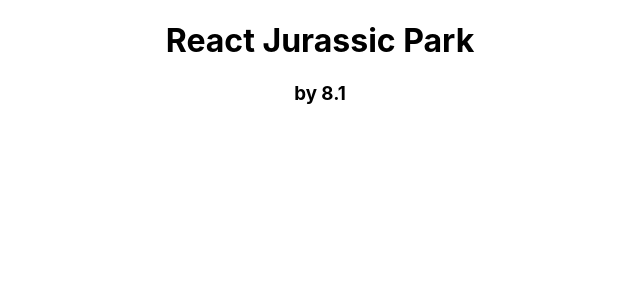
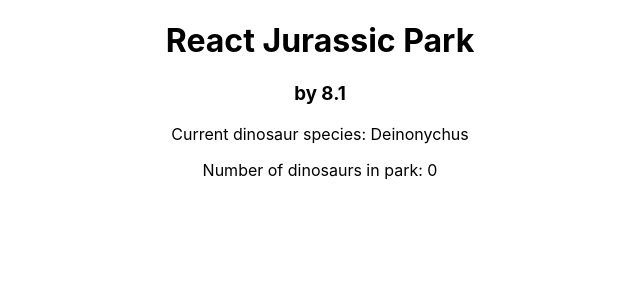
Before and after one commit to salrey/Jurassic-Park-React-Web-App, a React (Create React App) app: page / in a window 1280 px wide. Shown: the top 300 px of the page, without its empty margins (320-960 px from the left). Built offline with nearby package versions, Linux system fonts and the light colour scheme.

Commit message:
Pass props to ParkInfo

```diff
--- a/src/App.js
+++ b/src/App.js
@@ -3,6 +3,7 @@ import logo from './logo.svg';
 import './App.css';
 import species from './data/species';
 import Headings from './components/Headings';
+import ParkInfo from './components/ParkInfo';
 
 
 class App extends Component {
@@ -19,6 +20,7 @@ class App extends Component {
     return (
       <div className="App">
        <Headings />
+       <ParkInfo currentSpecies={this.state.currentSpecies} numberOfDinos={this.state.numberOfDinos} />
       </div>
     );
   }
--- /dev/null
+++ b/src/components/ParkInfo.js
@@ -0,0 +1,10 @@
+const ParkInfo = (props) => {
+    return (
+        <>
+            <p>Current dinosaur species: {props.currentSpecies.name}</p>
+            <p>Number of dinosaurs in park: {props.numberOfDinos}</p>
+        </>
+    )
+}
+
+export default ParkInfo;
```
